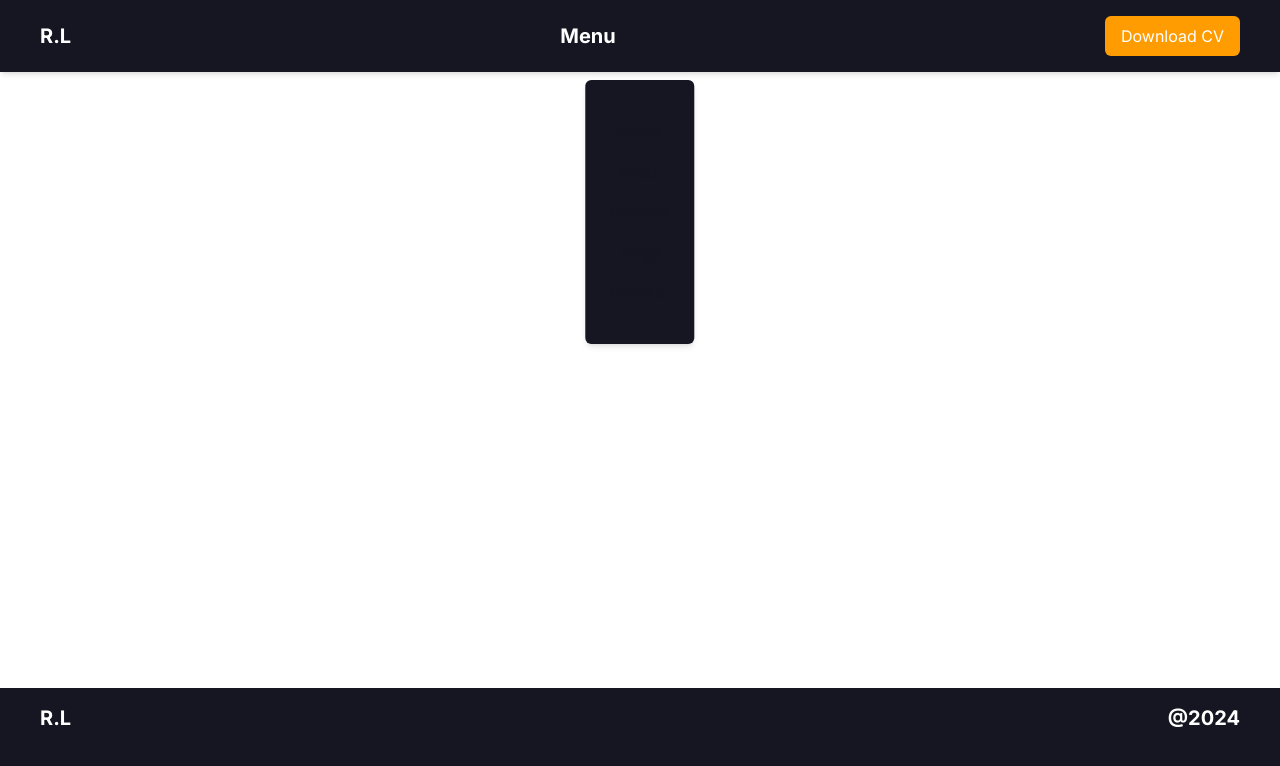
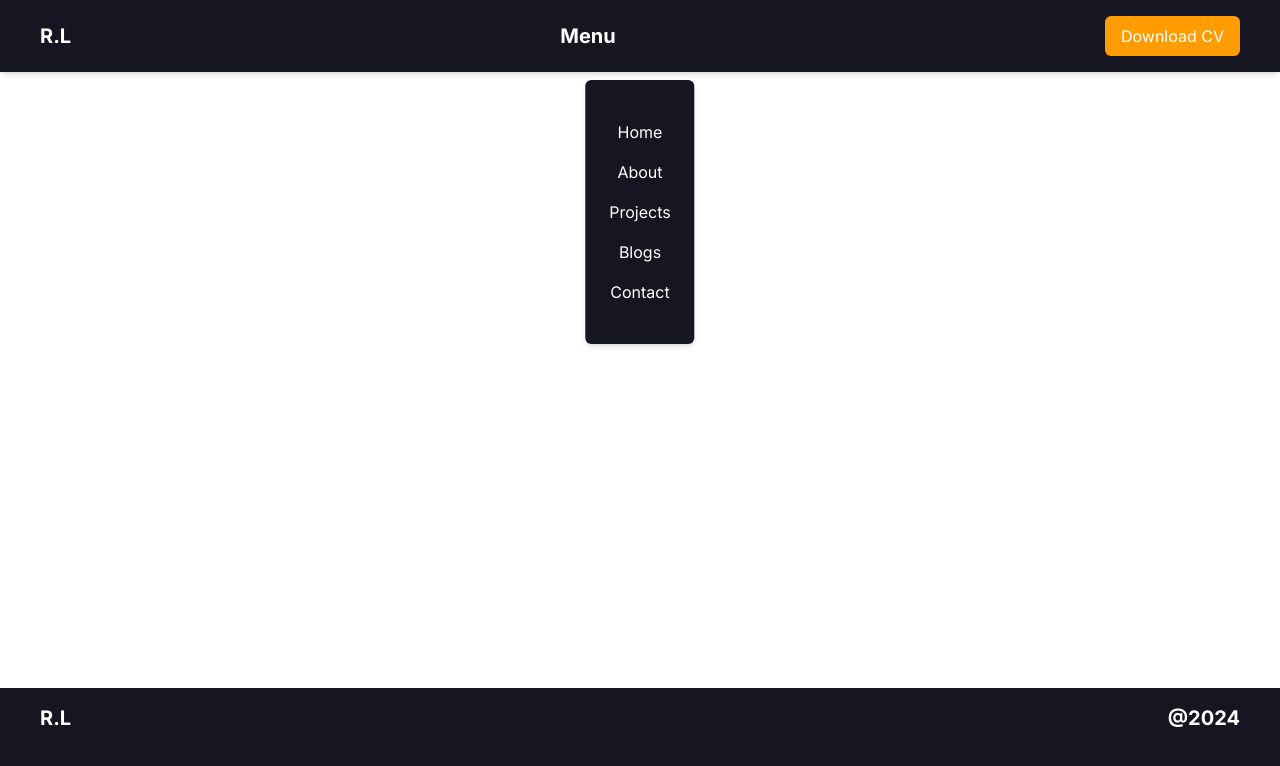
Before and after one commit to Romaric250/Portfolio-, a Next.js app in the folder portfolio/: page / in a window 1280 px wide. Both pictures are taken after a click on the element "Menu". Shown: the top 766 px of the page. Built offline with nearby package versions, Linux system fonts and the light colour scheme.

Commit message:
working on stashing new changes

```diff
--- a/portfolio/components/Navigations/Navbar.tsx
+++ b/portfolio/components/Navigations/Navbar.tsx
@@ -38,12 +38,12 @@ const Navigation = () => {
                 </div>
                 {isMenuOpen && (
                     <div ref={menuRef} className="absolute top-full left-1/2 transform -translate-x-1/2 p-6 mt-2 bg-primary text-white shadow-md rounded-md transition-all duration-300 ease-in-out">
-                        <div className="flex flex-col items-center py-4 space-y-4">
-                            <a href="#home" className="text-primary hover:text-secondary transition-colors duration-200">Home</a>
-                            <a href="#about" className="text-primary hover:text-secondary transition-colors duration-200">About</a>
-                            <a href="#portfolio" className="text-primary hover:text-secondary transition-colors duration-200">Projects</a>
-                            <a href="#portfolio" className="text-primary hover:text-secondary transition-colors duration-200">Blogs</a>
-                            <a href="#contact" className="text-primary hover:text-secondary transition-colors duration-200">Contact</a>
+                        <div className="flex flex-col items-center py-4 space-y-4 text-white">
+                            <a href="/" className=" hover:text-secondary transition-colors duration-200">Home</a>
+                            <a href="#about" className=" hover:text-secondary transition-colors duration-200">About</a>
+                            <a href="#portfolio" className=" hover:text-secondary transition-colors duration-200">Projects</a>
+                            <a href="#portfolio" className="hover:text-secondary transition-colors duration-200">Blogs</a>
+                            <a href="#contact" className=" hover:text-secondary transition-colors duration-200">Contact</a>
                         </div>
                     </div>
                 )}
```
